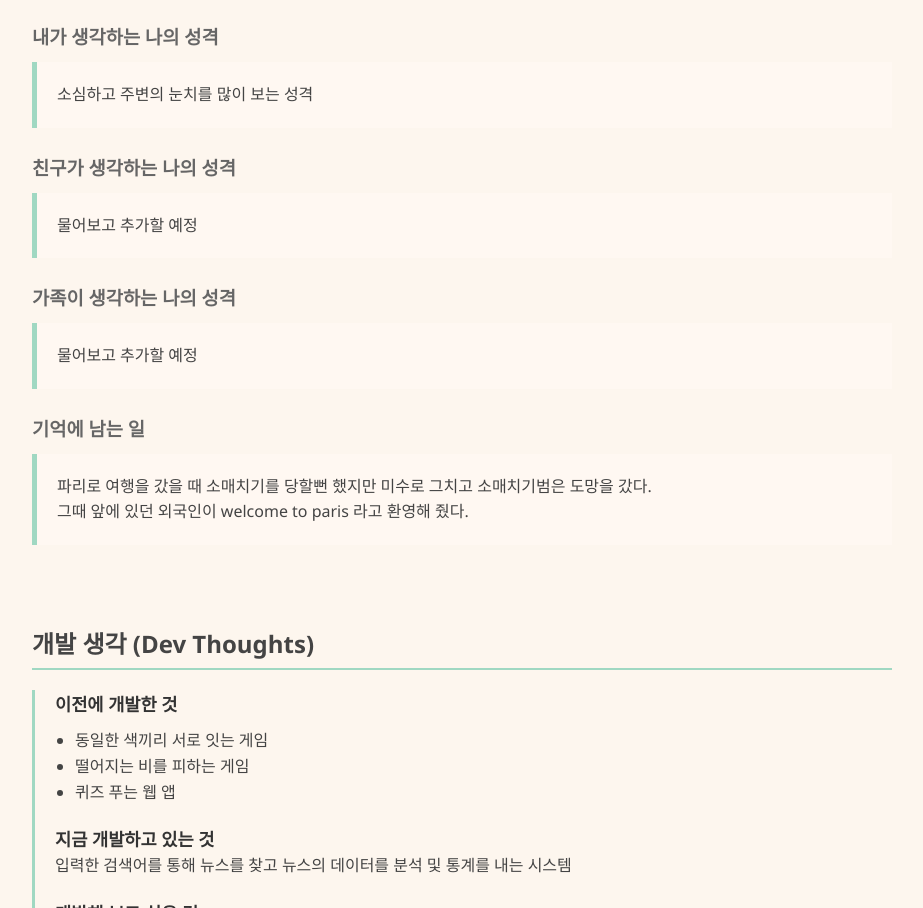
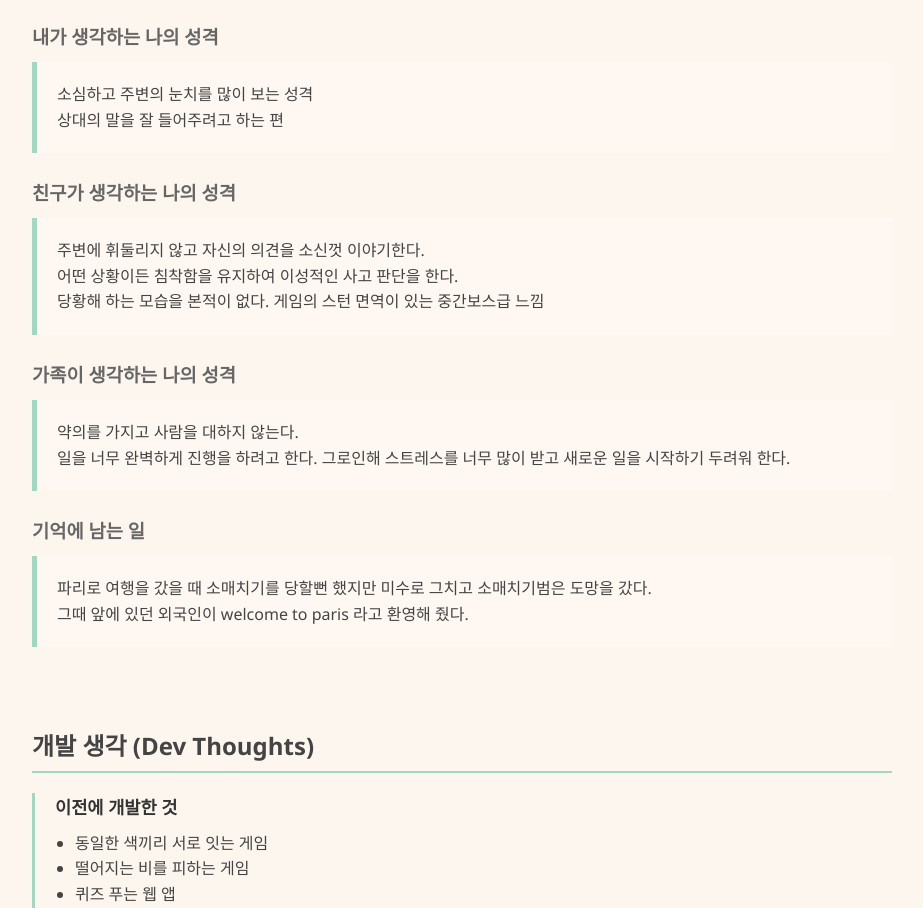
Before and after one commit to YunJonghwan/YunJonghwan, a plain HTML site: page index.html in a window 1280 px wide. Shown: the part 1082-1990 px from the top of the page, without its empty margins (178-1101 px from the left). Drawn offline with Linux system fonts and the light colour scheme.

Commit message:
개인 성격에 대한 설명 추가 및 수정

```diff
--- a/index.html
+++ b/index.html
@@ -64,16 +64,20 @@
     <h3>내가 생각하는 나의 성격</h3>
     <div class="summary-box">
       <div>소심하고 주변의 눈치를 많이 보는 성격</div>
+      <div>상대의 말을 잘 들어주려고 하는 편</div>
     </div>
 
     <h3>친구가 생각하는 나의 성격</h3>
     <div class="summary-box">
-      <div>물어보고 추가할 예정</div>
+      <div>주변에 휘둘리지 않고 자신의 의견을 소신껏 이야기한다.</div>
+      <div>어떤 상황이든 침착함을 유지하여 이성적인 사고 판단을 한다.</div>
+      <div>당황해 하는 모습을 본적이 없다. 게임의 스턴 면역이 있는 중간보스급 느낌</div>
     </div>
 
     <h3>가족이 생각하는 나의 성격</h3>
     <div class="summary-box">
-      <div>물어보고 추가할 예정</div>
+      <div>약의를 가지고 사람을 대하지 않는다.</div>
+      <div>일을 너무 완벽하게 진행을 하려고 한다. 그로인해 스트레스를 너무 많이 받고 새로운 일을 시작하기 두려워 한다.</div>
     </div>
 
     <h3>기억에 남는 일</h3>
```
